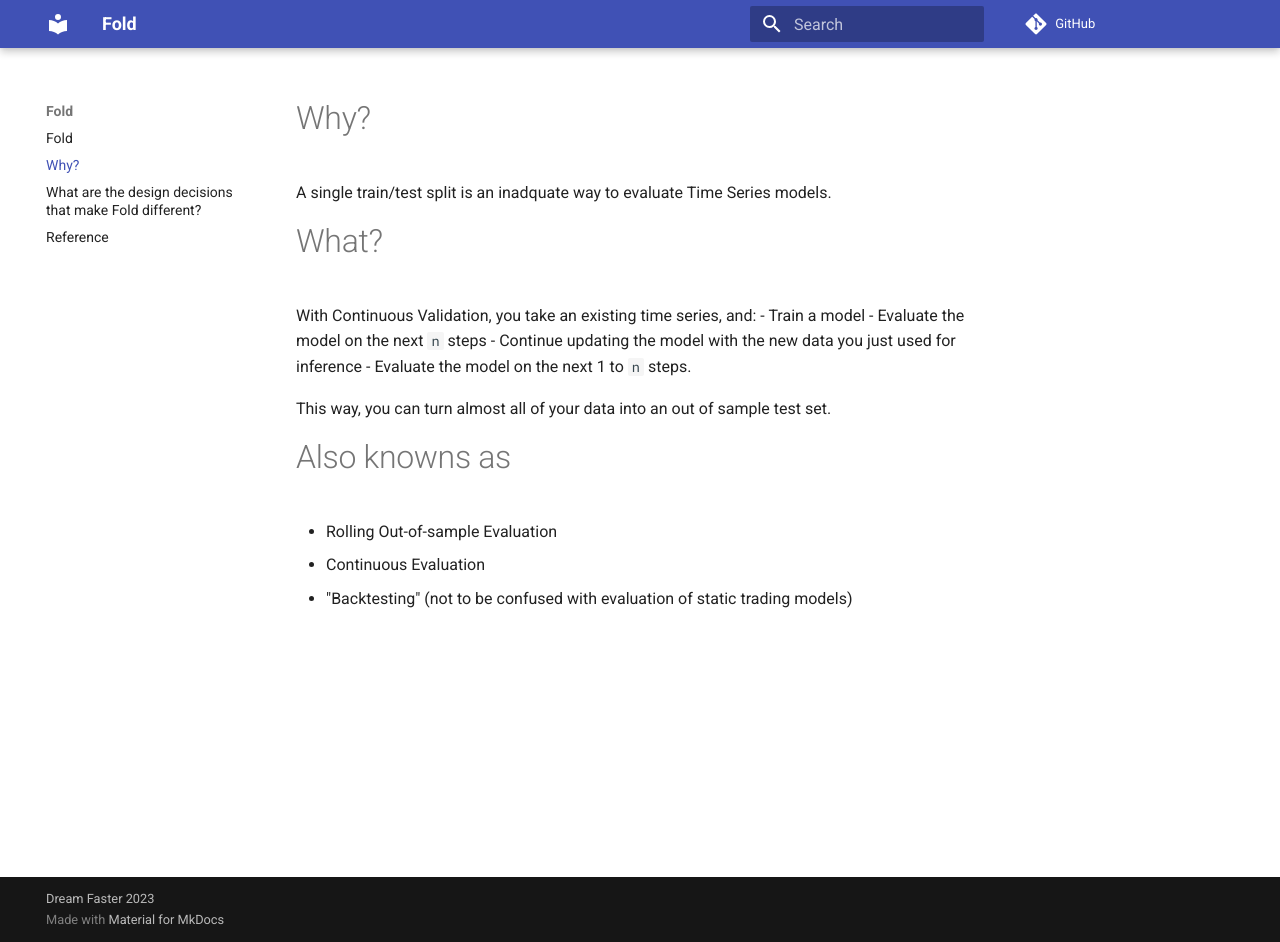
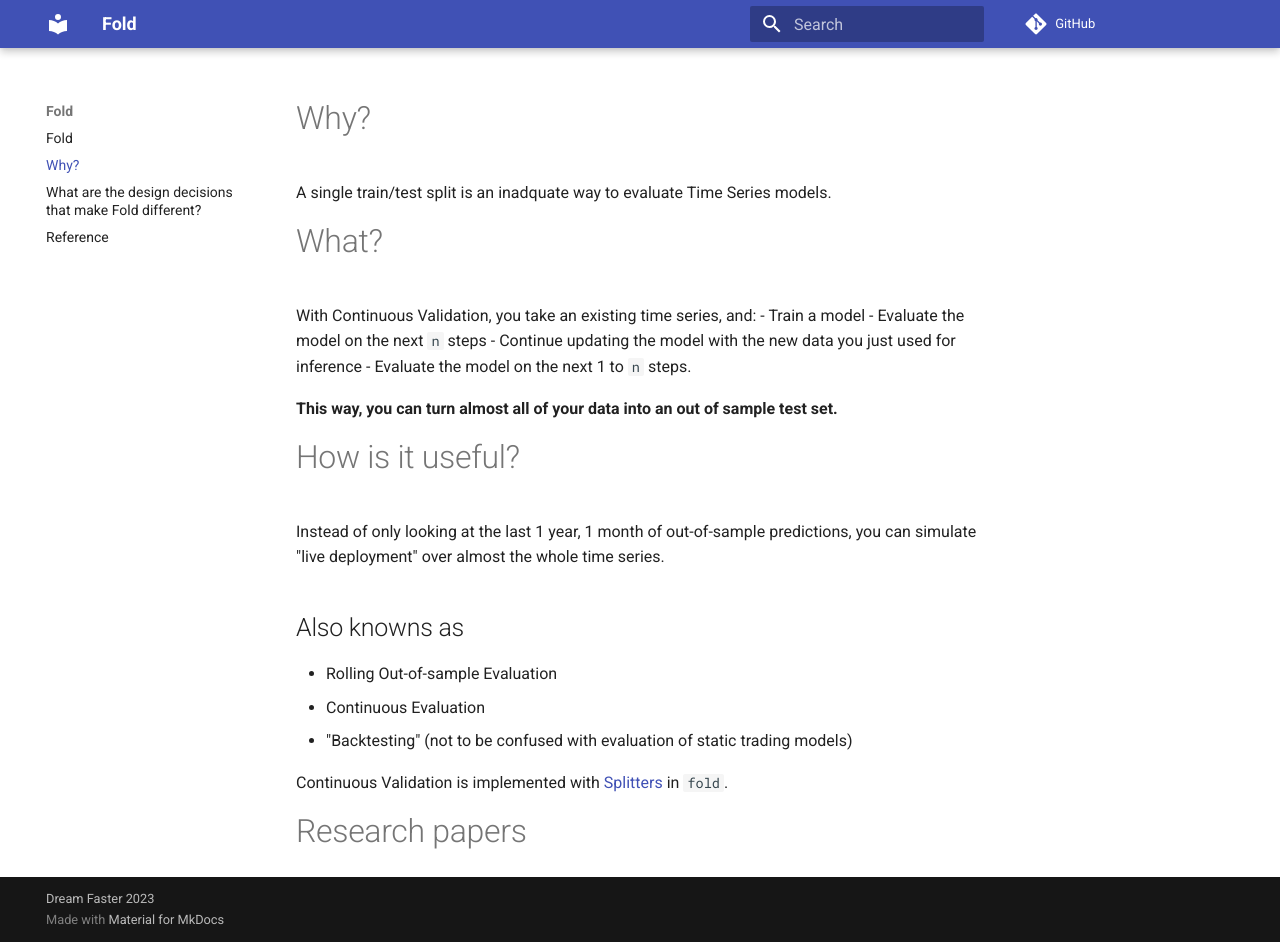
Before and after one commit to dream-faster/fold, an MkDocs documentation site: the page built from docs/continuous-validation.md, in a window 1280 px wide and 942 px high. Built offline with MkDocs 1.6.1 and Material for MkDocs 9.7.7, drawn with Linux system fonts in a browser that asks for light colours; comment, search, counter and statistics services are not loaded.

Commit message:
feature(Docs): added a couple of new pages (#84)

```diff
--- a/docs/continuous-validation.md
+++ b/docs/continuous-validation.md
@@ -10,10 +10,20 @@ With Continuous Validation, you take an existing time series, and:
 - Continue updating the model with the new data you just used for inference
 - Evaluate the model on the next 1 to `n` steps.
 
-This way, you can turn almost all of your data into an out of sample test set.
+**This way, you can turn almost all of your data into an out of sample test set.**
 
-# Also knowns as
+# How is it useful?
+
+Instead of only looking at the last 1 year, 1 month of out-of-sample predictions, you can simulate "live deployment" over almost the whole time series.
+
+
+## Also knowns as
 
 - Rolling Out-of-sample Evaluation
 - Continuous Evaluation
 - "Backtesting" (not to be confused with evaluation of static trading models)
+
+Continuous Validation is implemented with [Splitters](splitters.md) in `fold`.
+
+
+# Research papers
```
Also changed, not shown: README.md (+13 -9 lines), docs/deployment.md (added, +34 -0 lines), docs/models.md (added, +14 -0 lines), docs/reference.md (+2 -0 lines), docs/speed.md (added, +4 -0 lines), docs/splitters.md (added, +17 -0 lines).
